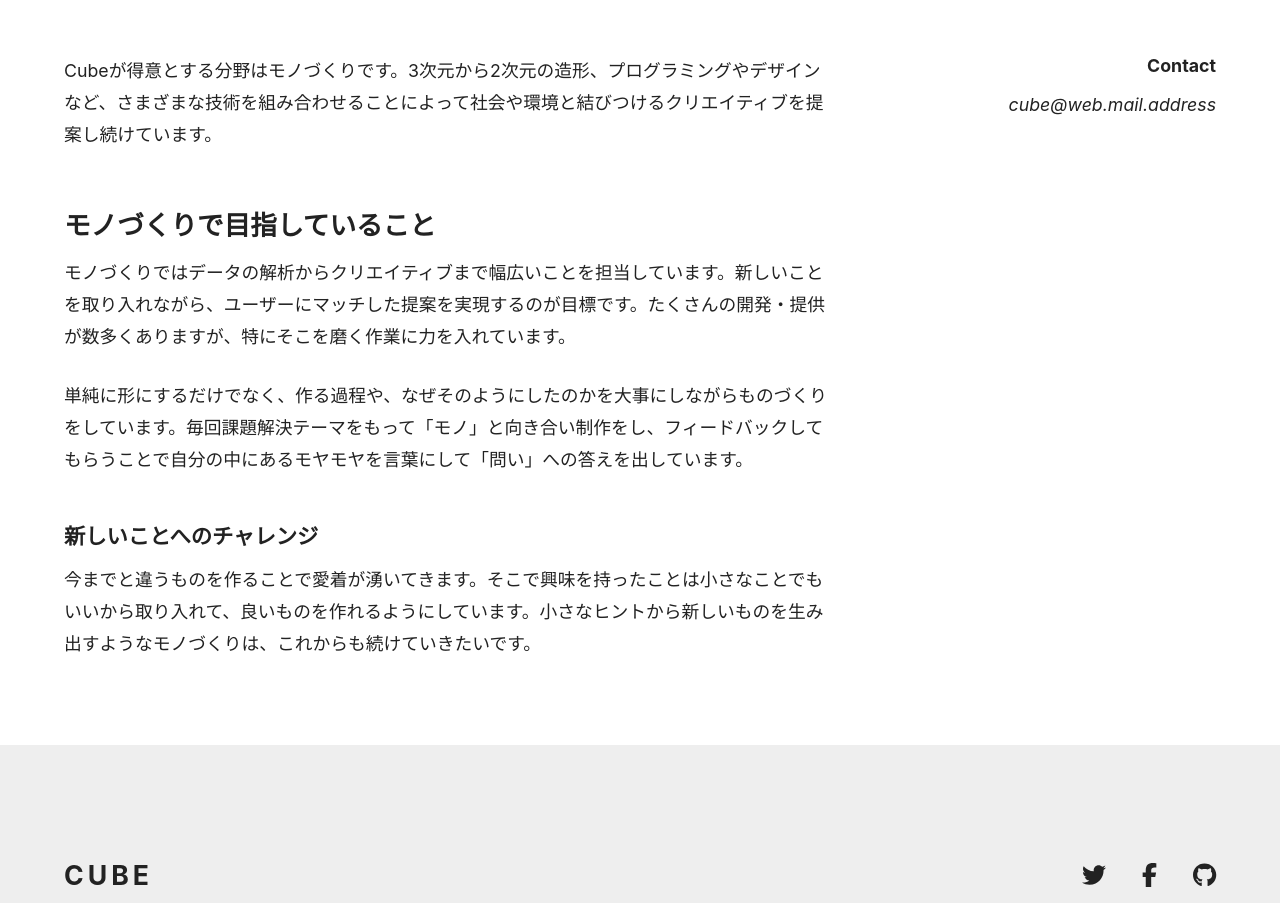
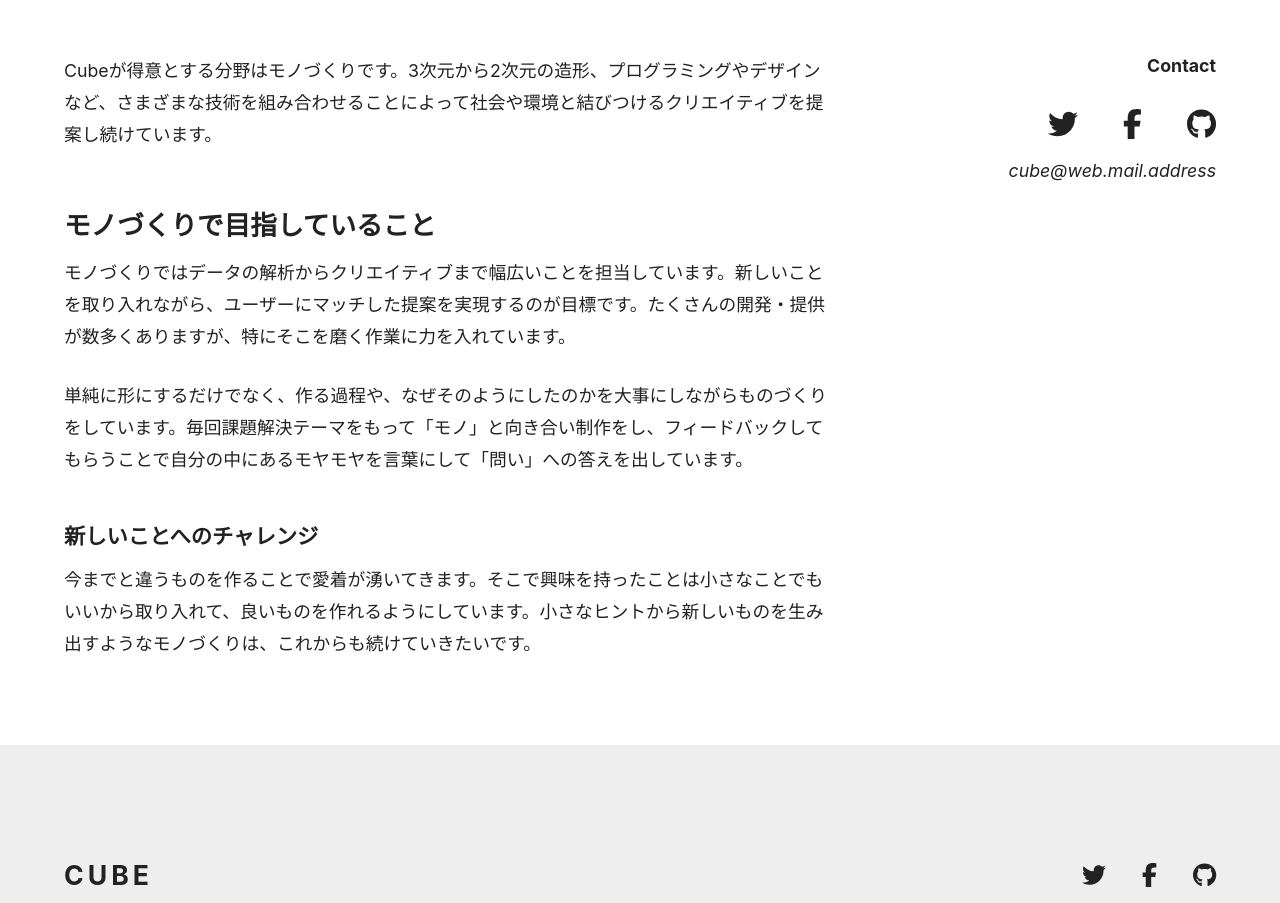
Before and after one commit to Miz-dev/next-react-website, a Next.js app: page /about in a window 1280 px wide. Shown: the part 1084-1987 px from the top of the page. Built offline with nearby package versions, Linux system fonts and the light colour scheme.

Commit message:
✨ Contactエリアにソーシャルリンク追加

```diff
--- a/components/Contact.js
+++ b/components/Contact.js
@@ -1,11 +1,11 @@
-// import Social from 'components/social'
+import Social from "components/Social";
 import styles from "styles/contact.module.css";
 
 export default function Contact() {
 	return (
 		<div className={styles.stack}>
 			<h3 className={styles.heading}>Contact</h3>
-			{/* <Social iconSize="30px" /> */}
+			<Social iconSize="30px" />
 			<address>cube@web.mail.address</address>
 		</div>
 	);
```
